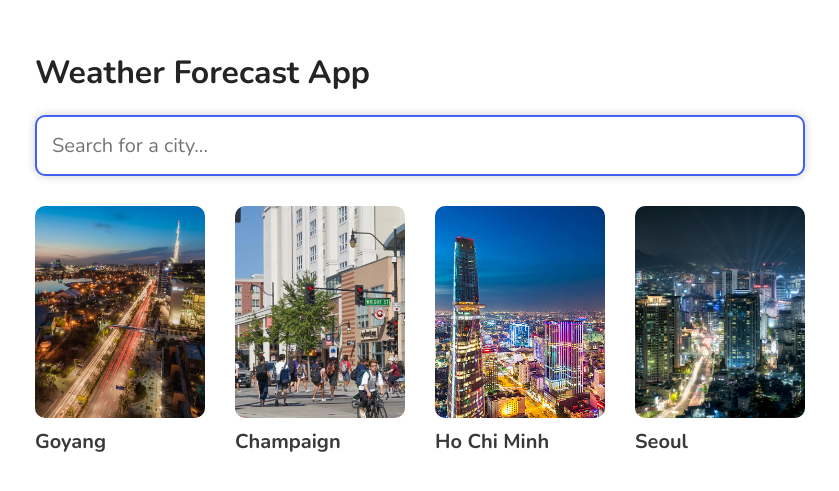
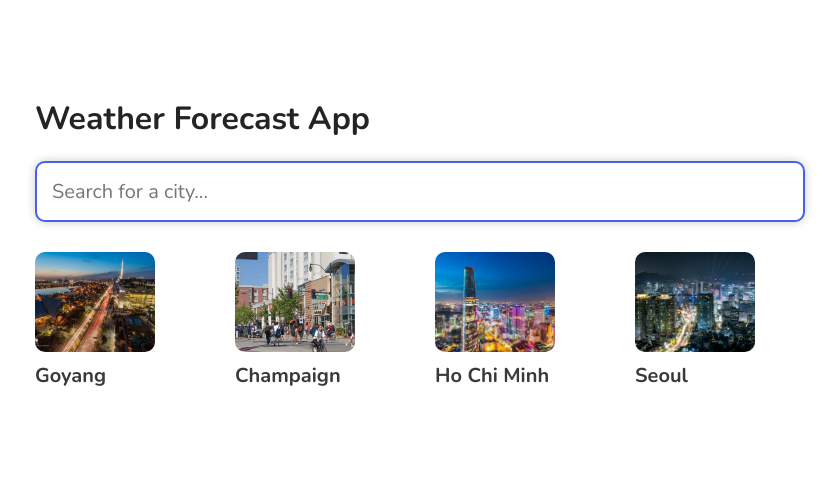
Before and after one commit to hakyung4/next-weather-app, a Next.js app: page / in a window 1280 px wide. Shown: the part 147-638 px from the top of the page, without its empty margins (220-1059 px from the left). Built offline with nearby package versions, Linux system fonts and the light colour scheme.

Commit message:
edit styling

```diff
--- a/styles/main.scss
+++ b/styles/main.scss
@@ -4,7 +4,6 @@ $f-semi-bold: 600;
 $f-bold: 700;
 $f-extra-bold: 800;
 
-// colours
 $dark: #242424;
 $primary: #4361ee;
 $secondary: #5e60ce;
@@ -384,9 +383,11 @@ h6 {
 
   &__row {
     display: flex;
+    flex-direction: row;
     flex-wrap: wrap;
     margin-left: -15px;
     margin-right: -15px;
+    justify-content: center;
   }
 
   &__box {
@@ -399,6 +400,9 @@ h6 {
       width: 100%;
       position: relative;
       text-decoration: none;
+      margin-bottom: 20px;
+
+
 
       &:hover {
         span {
@@ -423,10 +427,12 @@ h6 {
 
   &__image-wrapper {
     position: relative;
-    padding-bottom: 125%;
     border-radius: 10px;
     overflow: hidden;
     margin-bottom: 10px;
+    width: 120px;
+    height: 100px;
+    object-fit: cover;
 
     img {
       transition: all 0.3s ease;
@@ -457,7 +463,6 @@ h6 {
   right: 0px;
   width: 100px;
   height: 100%;
-  // box-shadow: 0 0 10px $primary, 0 0 5px $primary;
   opacity: 1;
 
   -webkit-transform: rotate(3deg) translate(0px, -4px);
```
